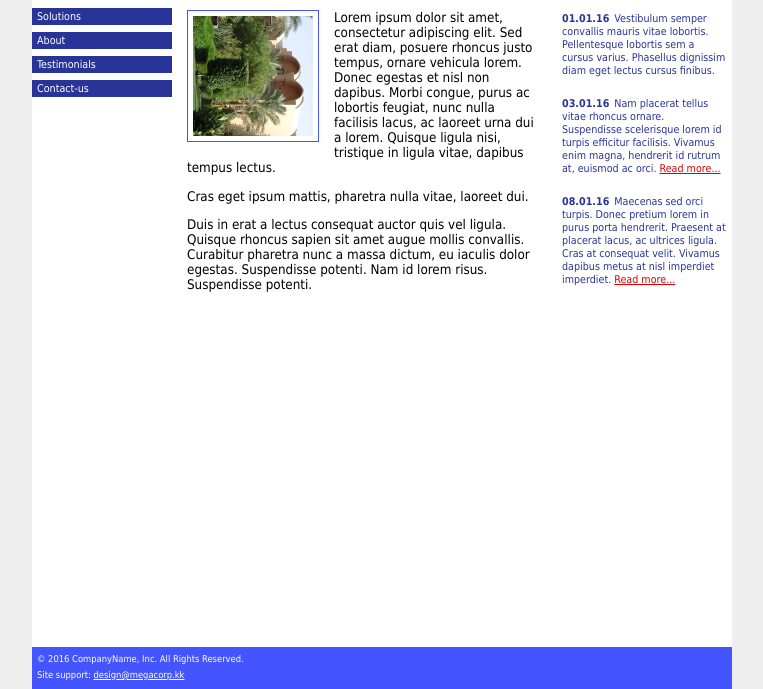
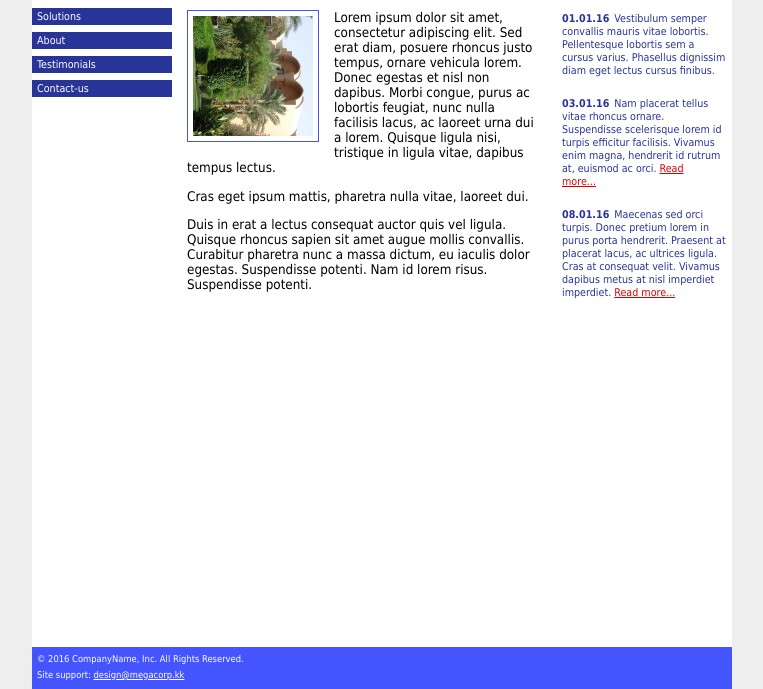
Before and after one commit to AleshaOleg/holy-grail-markup, a plain HTML site: page oocss/index.html in a window 1280 px wide. Shown: the part 111-800 px from the top of the page, without its empty margins (258-1021 px from the left). Drawn offline with Linux system fonts and the light colour scheme.

Commit message:
Fix for news link

```diff
--- a/oocss/index.html
+++ b/oocss/index.html
@@ -64,14 +64,14 @@
     				<p class="articleText">Nam placerat tellus vitae rhoncus
     				ornare. Suspendisse scelerisque lorem id turpis efficitur
     				facilisis. Vivamus enim magna, hendrerit id rutrum at, euismod
-    				ac orci. <a class="redColor" href="#">Read more...</a></p>
+    				ac orci. <a class="articleLink redColor" href="#">Read more...</a></p>
     			</div>
     			<div class="article font80 blueColor">
     				<h3 class="articleTitle left bold">08.01.16</h3>
     				<p class="articleText">Maecenas sed orci turpis. Donec pretium lorem in purus porta
     				hendrerit. Praesent at placerat lacus, ac ultrices ligula. Cras
     				at consequat velit. Vivamus dapibus metus at nisl imperdiet
-    				imperdiet. <a class="redColor" href="#">Read more...</a></p>
+    				imperdiet. <a class="articleLink redColor" href="#">Read more...</a></p>
     			</div>
     		</div>
     	</div>
--- a/oocss/style.css
+++ b/oocss/style.css
@@ -196,6 +196,14 @@ form {
 	margin: 0 5px 0 0;
 }
 
+.articleText {
+	display: inline;
+}
+
+.articleLink {
+	padding-right: 13px;
+}
+
 .footer {
 	height: 40px;
 	padding: 1px 0;
--- a/smacss/style.css
+++ b/smacss/style.css
@@ -139,11 +139,13 @@ body {
 }
 
 .news-article-text {
+	display: inline;
 	color: #293499;
 }
 
 .news-article-link {
 	color: #D00;
+	padding-right: 13px;
 }
 
 .l-footer {
```
